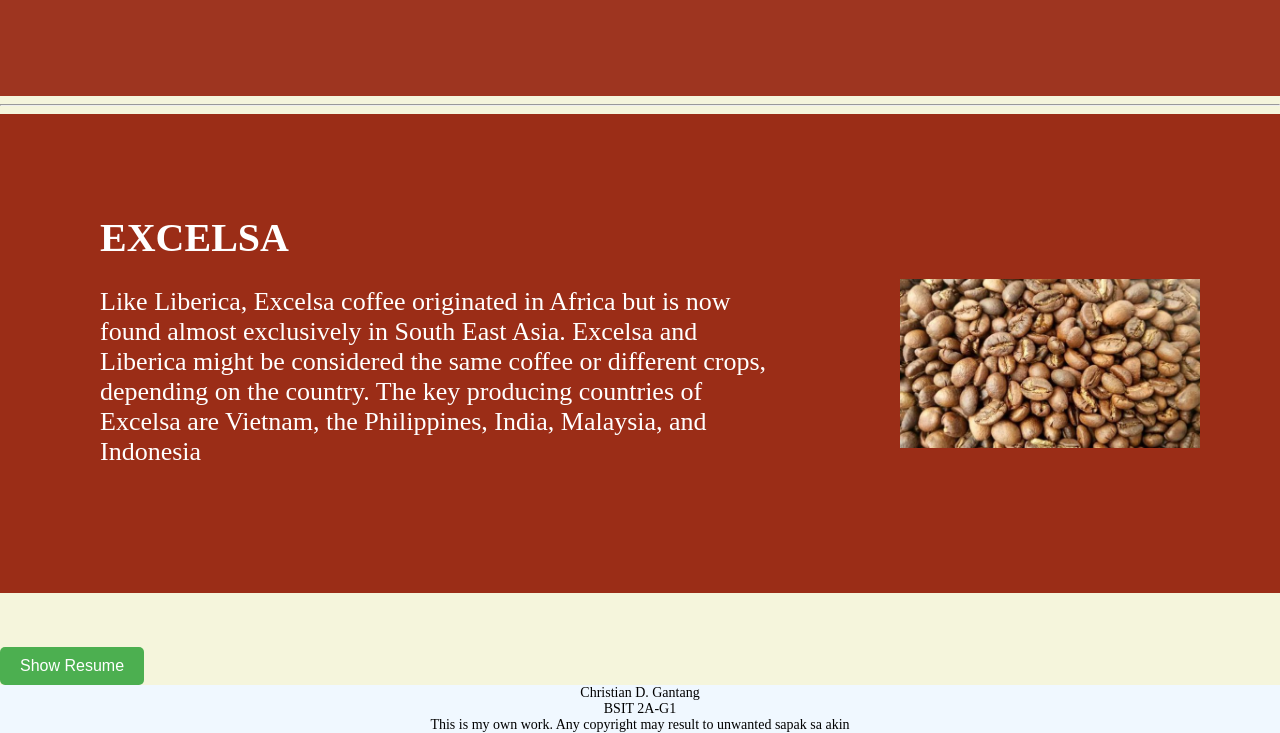
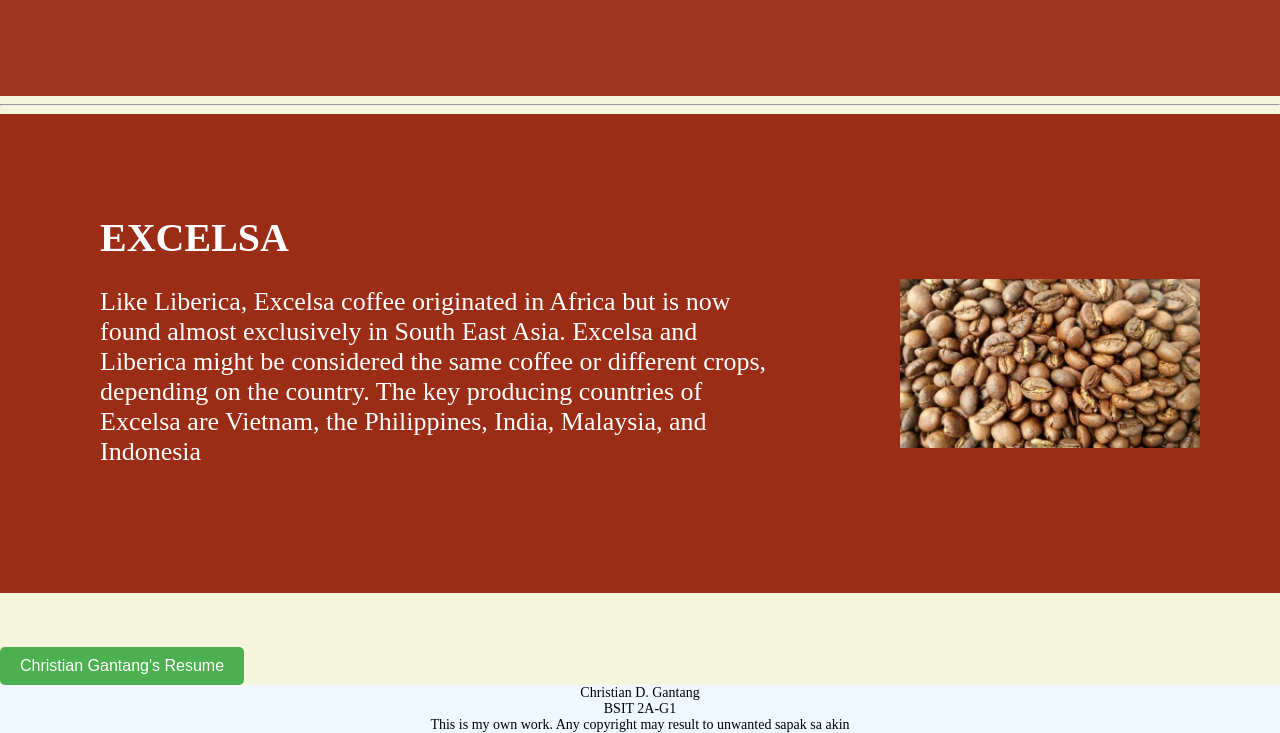
Before and after one commit to InfinityDream14/kaffee, a plain HTML site: page index.html in a window 1280 px wide. Shown: the part 2441-3174 px from the top of the page. Drawn offline with Linux system fonts and the light colour scheme.

Commit message:
Add files via upload

```diff
--- a/index.html
+++ b/index.html
@@ -94,7 +94,7 @@
     </section>
    <br><br><br>
 
-   <button onclick="showResume()">Show Resume</button>
+   <button onclick="showResume()">Christian Gantang's Resume</button>
 
    <div id="resume-container">
      <h2>Owner's Resume</h2>
```
